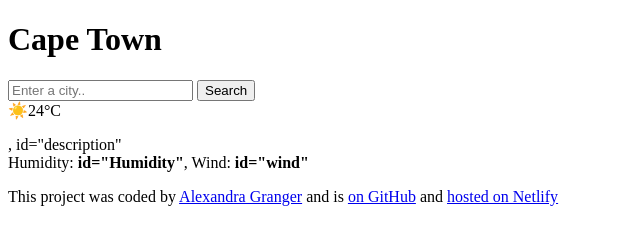
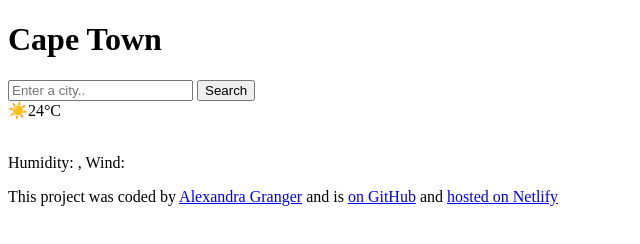
Before and after one commit to ThatLexx/Wapp, a plain HTML site: page index.html in a window 1280 px wide. Shown: the whole page, without its empty margins (0-640 px from the left). Drawn offline with Linux system fonts and the light colour scheme.

Commit message:
IDs updated

```diff
--- a/index.html
+++ b/index.html
@@ -28,8 +28,8 @@
           </div>
      <div class="current-weather">
             <p class="current-details">
-              <span id="current-date"></span>, id="description"<br />
-              Humidity: <strong>id="Humidity"</strong>, Wind: <strong>id="wind"</strong>
+              <span id="current-date" , id="description"></span><br />
+              Humidity: <strong id="Humidity"></strong>, Wind: <strong id="wind"></strong>
             </p>
 
             </div>
```
